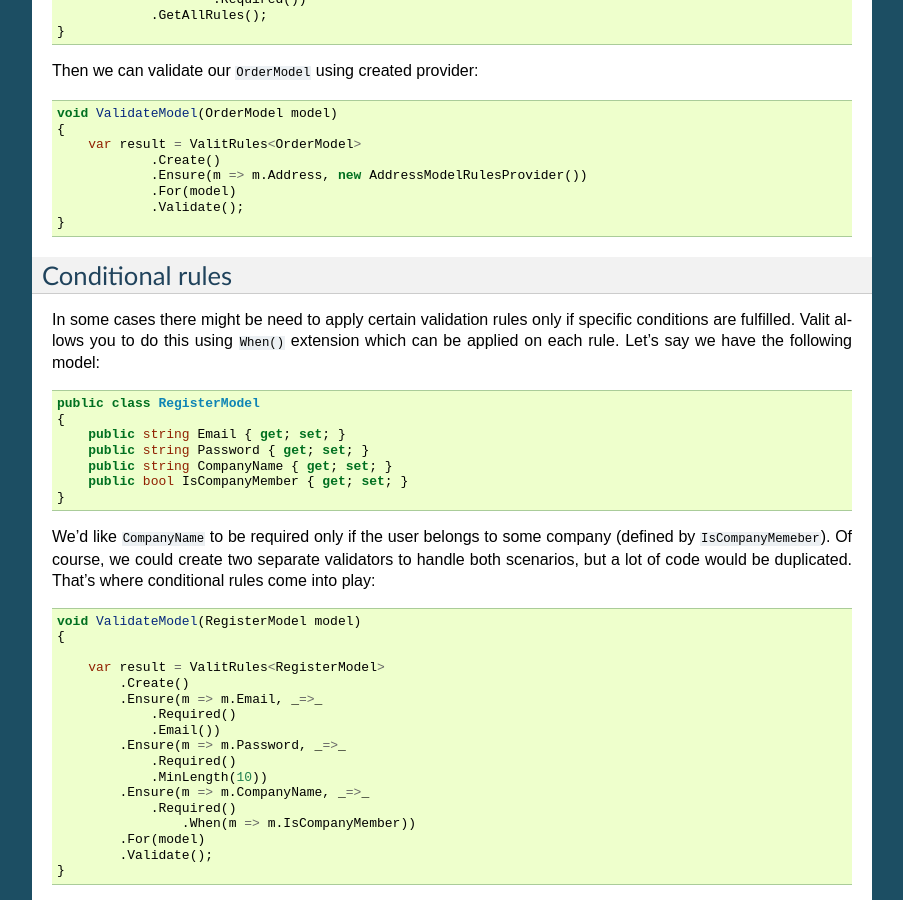
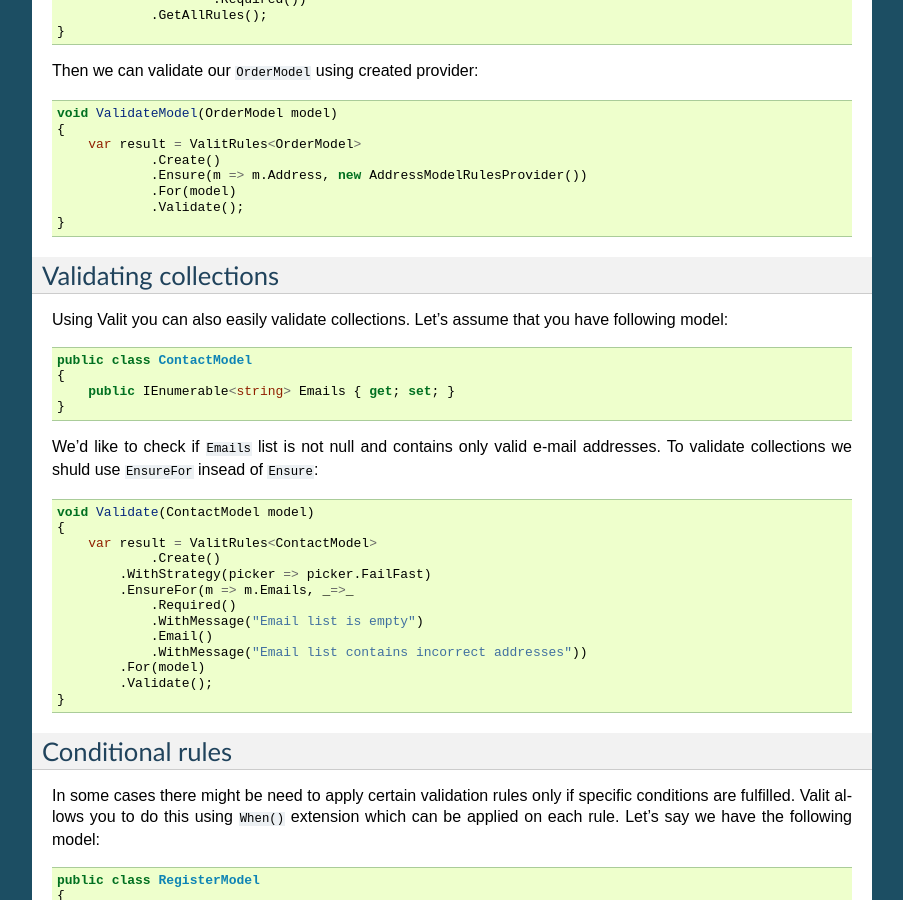
Before and after one commit to valit-stack/Valit.Docs, a Sphinx documentation site: the page built from docs/validation-rules/index.rst, in a window 1280 px wide and 900 px high, scrolled down 6657 px. Shown: the whole window, without its empty margins (198-1101 px from the left). Built offline with Sphinx 7.4.7, drawn with Linux system fonts in a browser that asks for light colours.

Commit message:
added description for validating collections

```diff
--- a/docs/validation-rules/index.rst
+++ b/docs/validation-rules/index.rst
@@ -279,6 +279,36 @@ Then we can validate our ``OrderModel`` using created provider:
         	.Validate();
     }
 
+Validating collections
+======================
+
+Using Valit you can also easily validate collections. Let's assume that you have following model:
+
+.. sourcecode:: csharp
+
+    public class ContactModel
+    {
+        public IEnumerable<string> Emails { get; set; }
+    }
+
+We'd like to check if ``Emails`` list is not null and contains only valid e-mail addresses. To validate collections we shuld use ``EnsureFor`` insead of ``Ensure``:
+
+.. sourcecode:: csharp
+
+    void Validate(ContactModel model)
+    {
+    	var result = ValitRules<ContactModel>
+    		.Create()
+            .WithStrategy(picker => picker.FailFast)
+            .EnsureFor(m => m.Emails, _=>_
+            	.Required()
+                .WithMessage("Email list is empty")
+                .Email()
+                .WithMessage("Email list contains incorrect addresses"))
+            .For(model)
+            .Validate();
+    }
+
 Conditional rules
 =================
 In some cases there might be need to apply certain validation rules only if specific conditions are fulfilled. Valit allows you to do this using ``When()`` extension which can be applied on each rule. Let's say we have the following model:
```
